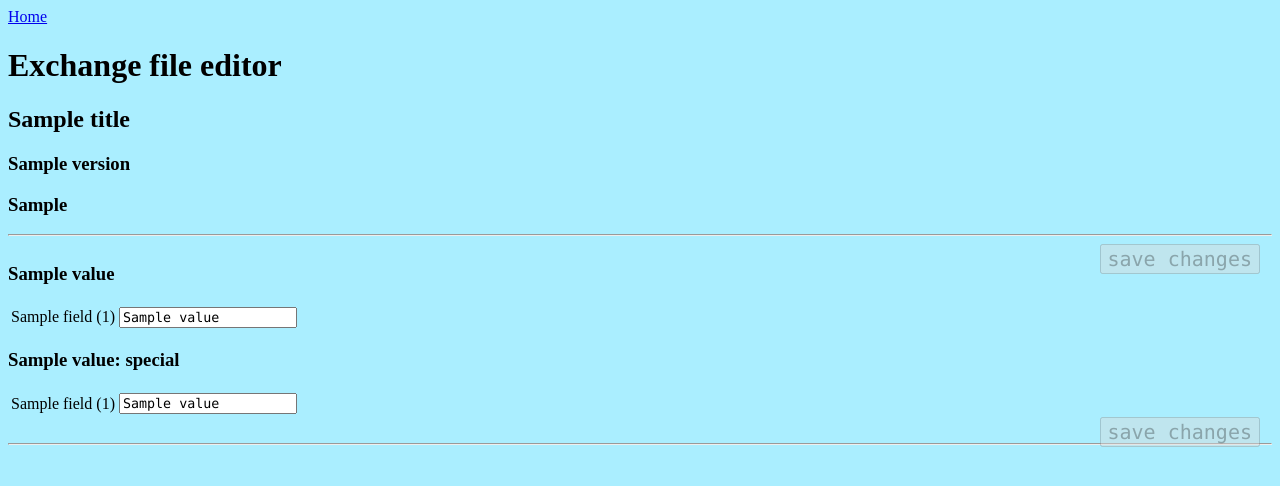
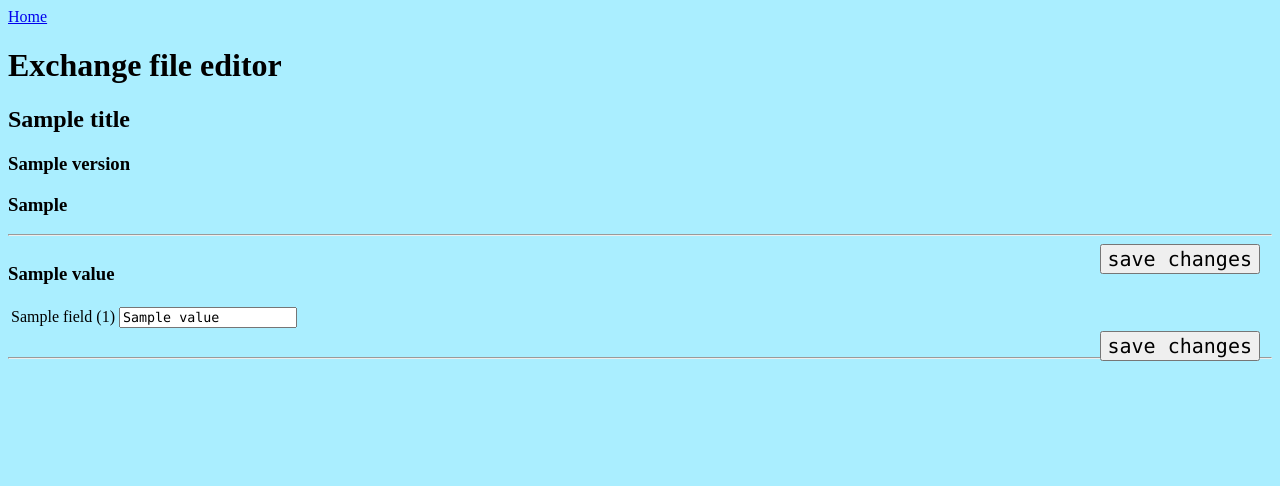
Before and after one commit to jacron/flaskProject, a Flask app: template templates/form.html in a window 1280 px wide. Shown: the top 486 px of the page. Run offline with Flask 2, Linux system fonts and the light colour scheme; the template is opened without the code that fills it: most values are stand-ins (such as "Sample title", 1, 10 or a date in 2020).

Commit message:
tidy j2, fixed format of output to file

```diff
--- a/read_exchange.py
+++ b/read_exchange.py
@@ -51,8 +51,8 @@ def parse_record(line, format_data_):
 
 def parse_line(line):
     record = parse_record(line, format_data['general'])
-    record['extra'] = parse_record(line, format_data[record['type']['value']])
-    return record
+    extra = parse_record(line, format_data[record['type']['value']])
+    return {**record, **extra}
 
 
 def parse(lines):
--- /dev/null
+++ b/static/form.css
@@ -0,0 +1,23 @@
+    body {
+        background-color: #aef;
+    }
+    .tables {
+        display: flex;
+        flex-wrap: wrap;
+    }
+    .column:not(:first-child) {
+        margin-left: 14px;
+    }
+    input[type=submit] {
+        font-size: 20px;
+    }
+    .header-submit {
+        position: absolute;
+        right: 20px;
+    }
+    input {
+        font-family: 'Consolas', 'Deja Vu Sans Mono', 'Bitstream Vera Sans Mono', monospace;
+    }
+    input.little {
+        width: 40px;
+    }
--- /dev/null
+++ b/templates/base.html
@@ -0,0 +1,13 @@
+<!DOCTYPE html>
+<html lang="en">
+<head>
+    <meta charset="UTF-8">
+    <title>
+        {% block title %}{% endblock %}
+    </title>
+    {% block css %}{% endblock %}
+</head>
+<body>
+{% block body %}{% endblock %}
+</body>
+</html>
--- a/templates/form.html
+++ b/templates/form.html
@@ -1,35 +1,9 @@
-<!DOCTYPE html>
-<html lang="en">
-<head>
-    <meta charset="UTF-8">
-    <title>Edit Exchange file {{ title }}</title>
-    <style>
-        body {
-            background-color: #aef;
-        }
-        .tables {
-            display: flex;
-            flex-wrap: wrap;
-        }
-        .column:not(:first-child) {
-            margin-left: 14px;
-        }
-        input[type=submit] {
-            font-size: 20px;
-        }
-        .header-submit {
-            position: absolute;
-            right: 20px;
-        }
-        input {
-            font-family: 'Consolas', 'Deja Vu Sans Mono', 'Bitstream Vera Sans Mono', monospace;
-        }
-        input.little {
-            width: 40px;
-        }
-    </style>
-</head>
-<body>
+{%  extends "base.html" %}
+{% block title %}Edit Exchange file {{ title }}{% endblock %}
+{% block css %}
+    <link href="/static/form.css" rel="stylesheet">
+{% endblock %}
+{% block body %}
 <a href="/">Home</a>
     <h1>Exchange file editor</h1>
     <h2>{{ title }}</h2>
@@ -37,80 +11,25 @@
     <h3>{{ data.CI }}</h3>
     <hr>
     <form method="post">
-    <input type="submit" disabled="disabled" value="save changes" class="header-submit">
+    <input type="submit" value="save changes" class="header-submit">
     <div class="tables">
     {% for record in data.records %}
         <div class="column">
         <h3>{{ record.type.value }}</h3>
         <table>{% for field in record %}
             <tr>
-            {% if field != 'extra' %}
                 {% if field|first == '#' %}
-                    {% set cmp = record[field] %}
-                    <td><label>{{ cmp.label }}</label></td>
-                    <td>
-                    {% for f in cmp.fields %}
-                        {% set value = cmp.fields[f].value %}
-                        <input type="text" value="{{ value }}"
-                               class="little"
-                               minlength="{{ value|length }}"
-                               maxlength="{{ value|length }}"
-                               name="{{ record.type.value }}.{{ f }}"
-                               title="value">
-                    {% endfor %}
-                    </td>
+                    {% include 'composite.j2' %}
                 {% else %}
-                {%  set value = record[field].value %}
-                <td><label for="input1">{{ field }} ({{ value|length }})</label></td>
-                <td>
-                    <input type="text"
-                           value="{{ value }}"
-                           minlength="{{ value|length }}"
-                           maxlength="{{ value|length }}"
-                           name="{{ record.type.value }}.{{ field }}"
-                           id="input1">
-                </td>
-                {% endif %}
-            {% endif %}
-            </tr>
-        {% endfor %}</table>
-        <h3>{{ record.type.value }}: special</h3>
-        <table>{% for field in record.extra %}
-            {%  set value = record.extra[field].value %}
-            <tr>
-                {% if field|first == '#' %}
-                    {% set cmp = record.extra[field] %}
-                    <td><label>{{ cmp.label }}</label></td>
-                    <td>
-                    {% for f in cmp.fields %}
-                        {% set value = cmp.fields[f].value %}
-                        <input type="text" value="{{ value }}"
-                               class="little"
-                               minlength="{{ value|length }}"
-                               maxlength="{{ value|length }}"
-                               name="{{ record.type.value }}.{{ f }}"
-                               title="value">
-                    {% endfor %}
-                    </td>
-                {% else %}
-                <td><label for="input2">{{ field }} ({{ record.extra[field]|length }})</label></td>
-                <td>
-                    <input type="text"
-                           value="{{ value }}"
-                           minlength="{{ value|length }}"
-                           maxlength="{{ value|length }}"
-                           name="{{ record.type }}.{{ field }}"
-                           id="input2">
-                </td>
+                    {% include 'simple.j2' %}
                 {% endif %}
             </tr>
         {% endfor %}</table>
         </div>
     {% endfor %}
     </div>
-    <input type="submit" disabled="disabled" value="save changes" class="header-submit">
+    <input type="submit" value="save changes" class="header-submit">
     <br>
     <hr>
     </form>
-</body>
-</html>
+{% endblock %}
--- /dev/null
+++ b/templates/simple.j2
@@ -0,0 +1,10 @@
+{%  set value = record[field].value %}
+<td><label for="input1">{{ field }} ({{ value|length }})</label></td>
+<td>
+    <input type="text"
+           value="{{ value }}"
+           minlength="{{ value|length }}"
+           maxlength="{{ value|length }}"
+           name="{{ record.type.value }}.{{ field }}"
+           id="input1">
+</td>
```
Also changed, not shown: settings.py (+39 -25 lines), templates/composite.j2 (added, +13 -0 lines), write_exchange.py (+5 -4 lines).
